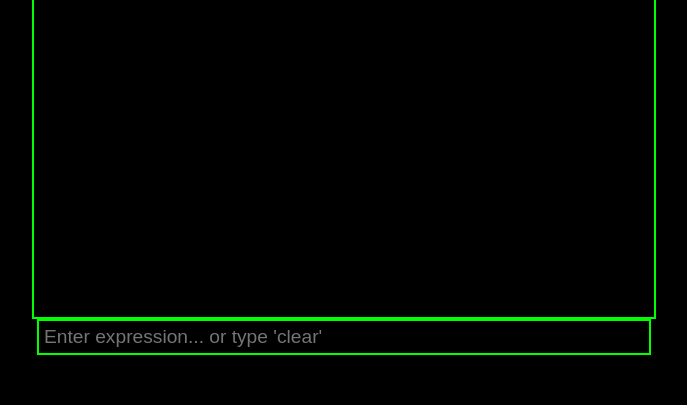
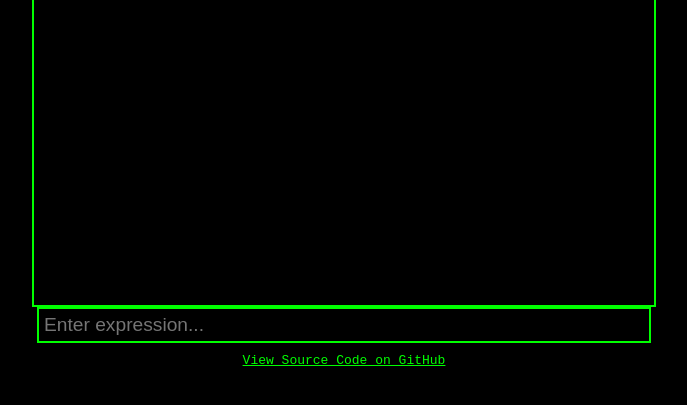
Before and after one commit to scelokhoza/Calculator-App, a plain HTML site: page index.html in a window 1280 px wide. Shown: the part 257-662 px from the top of the page, without its empty margins (296-983 px from the left). Drawn offline with Linux system fonts and the light colour scheme.

Commit message:
adding a repo link that will lead to the source code of the scientific calculator

```diff
--- a/index.html
+++ b/index.html
@@ -34,12 +34,17 @@
             color: lime;
             font-size: 1.2em;
         }
+        #source-link {
+            margin-top: 10px;
+            color: lime;
+        }
     </style>
 </head>
 <body>
     <h1>Scientific Calculator</h1>
     <div id="console"></div>
-    <input type="text" id="input" placeholder="Enter expression... or type 'clear'">
+    <input type="text" id="input" placeholder="Enter expression...">
+    <a id="source-link" href="https://github.com/scelokhoza/Calculator-App" target="_blank">View Source Code on GitHub</a>
 
     <script>
         const consoleDiv = document.getElementById("console");
```
